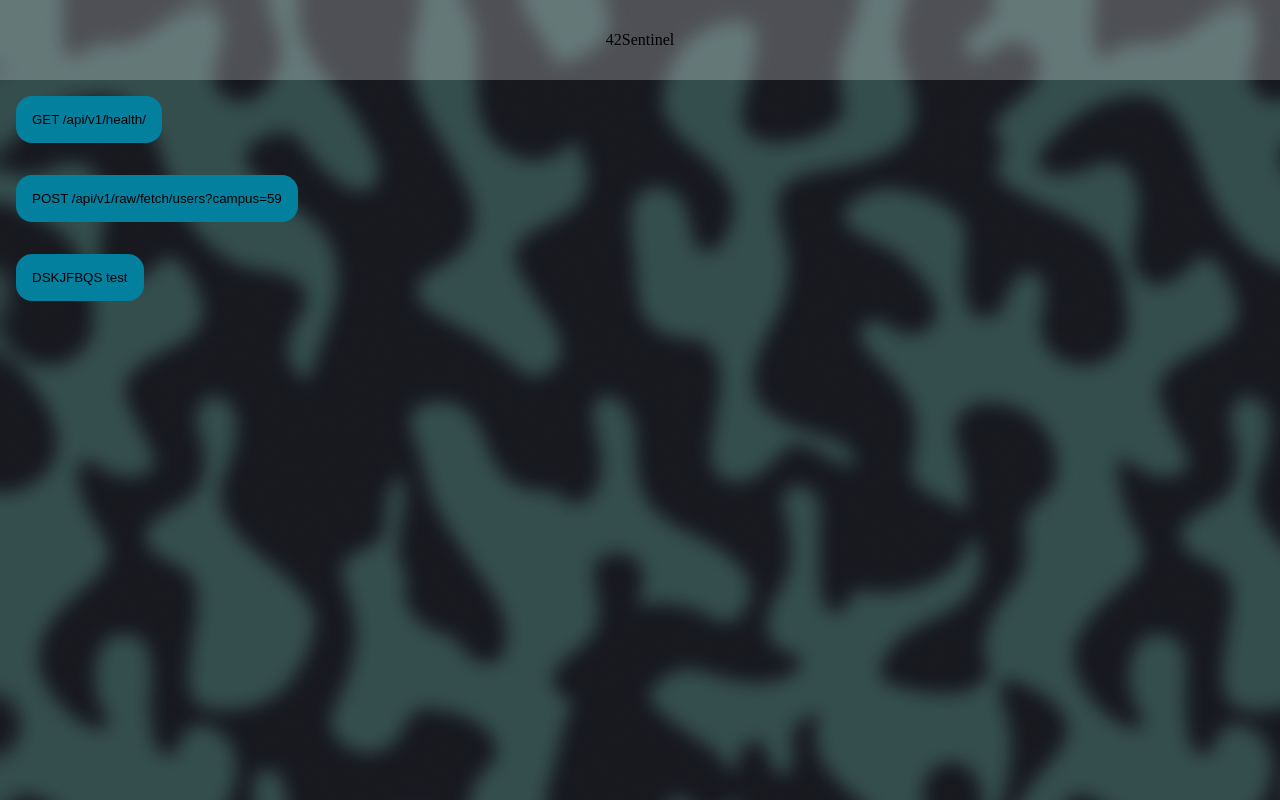
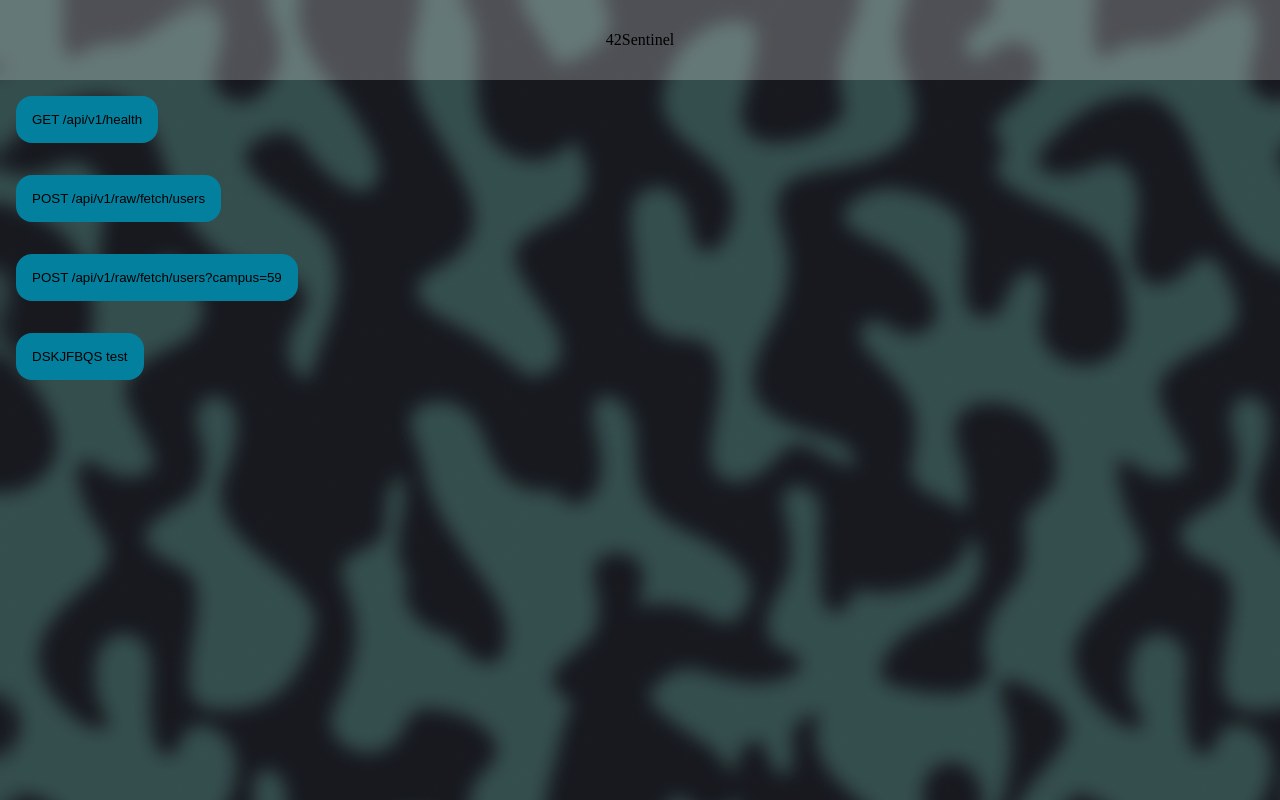
Before and after one commit to FortyTwools/42Sentinel, a Vue app in the folder frontend/: page / in a window 1280 px wide. Built offline with nearby package versions, Linux system fonts and the light colour scheme; the HTML template or start-up script is replaced by a standard one.

Commit message:
ITS WORKING!

```diff
--- a/frontend/src/components/APITestCard.vue
+++ b/frontend/src/components/APITestCard.vue
@@ -19,11 +19,14 @@ async function apiCall() {
 
   try {
     switch (props.method) {
-      case 'get': axiosMethod = axios.get; break;
-      case 'post': axiosMethod = axios.post; break;
-      default: throw "wtf is this method"
+      default:
+        throw new Error("wtf is this method");
+      case 'get':
+        axiosMethod = axios.get; break;
+      case 'post':
+        axiosMethod = axios.post; break;
     }
-    const res = await axios.get(props.url)
+    const res = await axiosMethod(props.url);
     response.value = res.data
   } catch (err: any) {
     error.value = err.message ?? 'Request failed'
--- a/frontend/src/views/HomeView.vue
+++ b/frontend/src/views/HomeView.vue
@@ -5,7 +5,8 @@ import APITest from '../components/APITestCard.vue'
 <template>
   <div>
     <section>
-      <APITest method="get" url="/api/v1/health/" />
+      <APITest method="get" url="/api/v1/health" />
+      <APITest method="post" url="/api/v1/raw/fetch/users" />
       <APITest method="post" url="/api/v1/raw/fetch/users?campus=59" />
       <APITest method="dskjfbqs" url="test" />
     </section>
```
